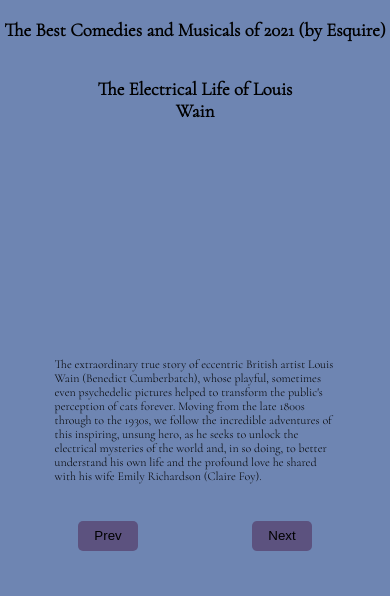
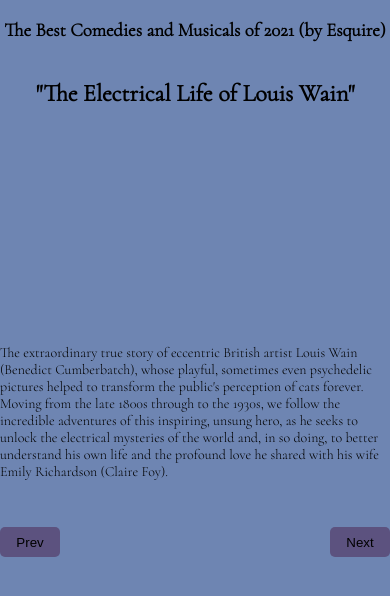
Before and after one commit to OlgaVlasova-IT/slide_video_project, a React (Create React App) app: page / in a window 390 px wide. Shown: the top 596 px of the page. Built offline with nearby package versions, Linux system fonts and the light colour scheme.

Commit message:
2022-01-25 11:19pm

```diff
--- a/src/App.css
+++ b/src/App.css
@@ -28,20 +28,17 @@
 
   display: flex;
   flex-direction: column;
-  justify-content: center;
+  justify-content:flex-start;
   align-items: center;
   width: 60%;
-}
-.myVideo{
-  width: 488px;
-  height: 252px;
+  height: 100vh;
 }
 .desc{
   margin-top: 20px;
   width:390px;
   text-align: left;
   font-size: 16px;
-  height: 18vh;
+  height: 25vh;
 }
 .smallType{
  display: flex;
@@ -52,16 +49,12 @@
 }
 
 .btnCont{
-
+  width:390px;
   display: flex;
   justify-content: space-around;
-  width:100%;
-  height: 30vh;
+  height: 5vh;
 }
-.App-logo {
-  height: 40vmin;
-  pointer-events: none;
-}
+
 
 @media all and (max-width : 800px ){
 
@@ -92,30 +85,34 @@
   color: #61dafb;
 }
 
-@keyframes App-logo-spin {
-  from {
-    transform: rotate(0deg);
-  }
-  to {
-    transform: rotate(360deg);
-  }
-}
+
 
 @media all and (max-width : 800px ){
 
 
   .desc{
     margin-top: 15px;
-    width:120%;
+    width:100%;
     text-align: left;
-    font-size: 12px;
+    font-size: 14px;
+    height: 20vh;
+
+  }
+  .movieCont{
+    width: 100%;
+  }
+  .videoCont{
+
+   display: flex;
+   justify-content: center;
+   align-items: center;
 
   }
   .btnCont{
     display: flex;
     justify-content: space-between;
     width:100%;
-    height: 30vh;
+    height: 5vh;
   }
 
 }
--- a/src/App.js
+++ b/src/App.js
@@ -35,9 +35,11 @@
     <div className="App">
     <h3> The Best Comedies and Musicals of 2021 (by Esquire) </h3>
        <div className='movieCont'>
-           <h3>{name}</h3>
+           <h2>"{name}"</h2>
+           <div className='videoCont'>
            <ReactPlayer width="390px" height="201px" controls={true}
             url={trailer_link} />
+            </div>
            <p className="desc">{desc}</p>
            <div className="btnCont">
            <button className ="btn" onClick={prevBtn}>Prev</button>
```
